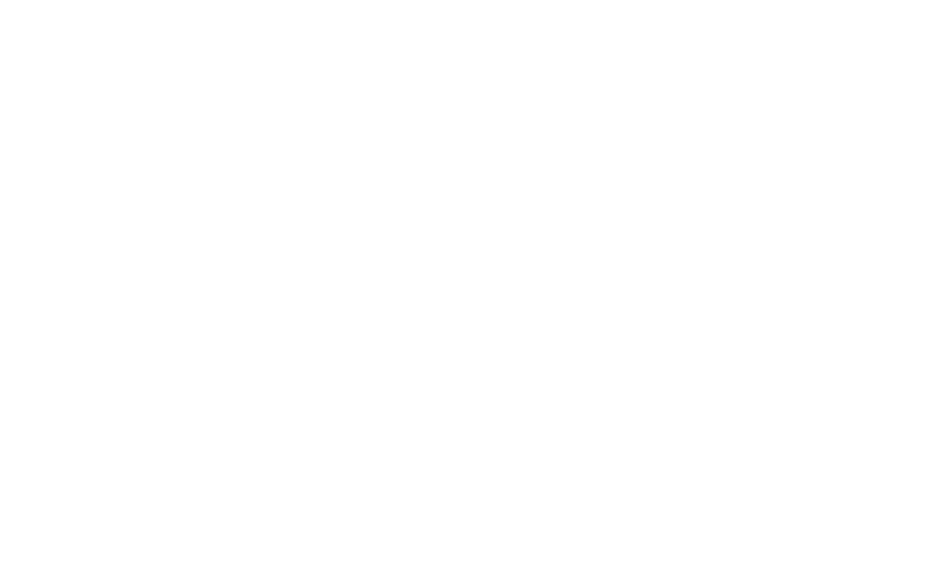
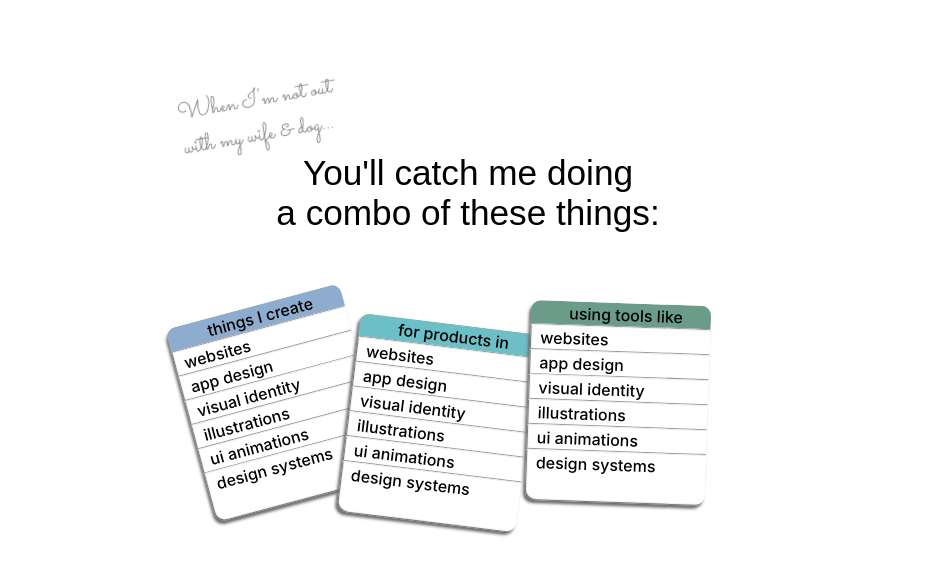
Before and after one commit to akhileshkumar09/portfolio-project, a React (Create React App) app: page / in a window 1280 px wide. Shown: the part 2645-3220 px from the top of the page, without its empty margins (172-1108 px from the left). Before the commit the page ends 2588 px from the top, so only its background shows below. Built offline with nearby package versions, Linux system fonts and the light colour scheme.

Commit message:
added skill page to the main page"

```diff
--- a/public/index.html
+++ b/public/index.html
@@ -15,15 +15,9 @@
       user's mobile device or desktop. See https://developers.google.com/web/fundamentals/web-app-manifest/
     -->
     <link rel="manifest" href="%PUBLIC_URL%/manifest.json" />
-    <!--
-      Notice the use of %PUBLIC_URL% in the tags above.
-      It will be replaced with the URL of the `public` folder during the build.
-      Only files inside the `public` folder can be referenced from the HTML.
-
-      Unlike "/favicon.ico" or "favicon.ico", "%PUBLIC_URL%/favicon.ico" will
-      work correctly both with client-side routing and a non-root public URL.
-      Learn how to configure a non-root public URL by running `npm run build`.
-    -->
+    <link rel="preconnect" href="https://fonts.googleapis.com">
+<link rel="preconnect" href="https://fonts.gstatic.com" crossorigin>
+<link href="https://fonts.googleapis.com/css2?family=Sacramento&display=swap" rel="stylesheet">
     <title>React App</title>
   </head>
   <body>
--- /dev/null
+++ b/src/components/skills-components/SkillCard.css
@@ -0,0 +1,20 @@
+*{
+    padding: 0;
+    margin: 0;
+    box-sizing: border-box;
+}
+.skillCard{
+    position: relative;
+    background: white;
+    width: 180px;
+    height: 200px;
+    overflow: hidden;
+    text-align: left;
+    border-radius: 10px;
+    box-shadow: -2px 3px 3px rgb(109, 107, 107), inset 1px -1px 1px rgb(109, 107, 107);
+}
+.skillCard p{
+    /* padding-left: 20px; */
+    padding: 2px 0 1px 10px;
+    font-weight: 500;
+}
--- /dev/null
+++ b/src/components/skills-components/SkillCard.js
@@ -0,0 +1,24 @@
+import React from 'react'
+import './SkillCard.css'
+
+function SkillCard(props) {
+  return (
+    <div className='skillCard' style={props.cardStyle}>
+    <p className='area' style={props.style}>{props.first}</p>
+    <hr></hr>
+    <p>{props.second}</p>
+    <hr></hr>
+    <p>{props.third}</p>
+    <hr></hr>
+    <p>{props.forth}</p>
+    <hr></hr>
+    <p>{props.fifth}</p>
+    <hr></hr>
+    <p>{props.sixth}</p>
+    <hr></hr>
+    <p>{props.seventh}</p>
+    </div>
+  )
+}
+
+export default SkillCard
--- a/src/components/work-component/workPic.css
+++ b/src/components/work-component/workPic.css
@@ -50,6 +50,9 @@
     padding: 5px 10px;
     font-weight: 500;
 }
+.open-case:active{
+    box-shadow: 3px 3px 5px black;
+}
 .arrow{
     font-size: 1.3rem;
 }
--- a/src/pages/MainPage.js
+++ b/src/pages/MainPage.js
@@ -3,6 +3,7 @@ import Header from '../components/Header'
 import FirstPage from '../components/FirstPage'
 import Story from './story/Story'
 import Work from './work/Work'
+import Skills from './skill/Skills'
 
 function MainPage() {
   return (
@@ -11,6 +12,7 @@ function MainPage() {
         <FirstPage/>
         <Story/>
         <Work/>
+        <Skills/>
     </div>
   )
 }
--- /dev/null
+++ b/src/pages/skill/Skill.css
@@ -0,0 +1,55 @@
+.skills{
+    width: 84%;
+    min-height: 100vh;
+    margin: 150px auto;
+}
+.intro-light-text{
+    position: relative;
+    width: 160px;
+    font-family: "Sacramento", cursive;
+    text-align: left;
+    color: gray;
+    font-weight: 100;
+    font-size: 1.5rem;
+    transform: rotate(-10deg);
+    left: 250px;
+}
+.intro-dark-text{
+    width: 400px;
+    font-size: 2.2rem;
+    margin: auto;
+    font-weight: 500;
+    font-family: sans-serif;
+}
+.skills-card{
+    width: 600px;
+    margin: 70px auto;
+    display: flex;
+}
+
+@keyframes slideFromLeft {
+    0% {
+      transform: translateX(-300px) rotate(-15deg); /* Start off-screen left */
+    }
+    100% {
+      transform: translateX(0) rotate(-15deg); /* End in final position */
+    }
+  }
+
+  @keyframes slideFromRight {
+    0% {
+      transform: translateX(300px) rotate(7deg); /* Start off-screen right */
+    }
+    100% {
+      transform: translateX(0) rotate(7deg); /* End in final position */
+    }
+  }
+
+  @keyframes slideFromBottom {
+    0% {
+      transform: translateY(300px) rotate(2deg); /* Start off-screen bottom */
+    }
+    100% {
+      transform: translateY(0) rotate(2deg); /* End in final position */
+    }
+  }
--- /dev/null
+++ b/src/pages/skill/Skills.js
@@ -0,0 +1,58 @@
+import React from 'react'
+import './Skill.css'
+import SkillCard from '../../components/skills-components/SkillCard'
+
+function Skills() {
+  const cardStyle1 = {
+    position : 'relative',
+    left : '20px',
+    transform : `rotate(${-15}deg)`,
+    animation : 'slideFromLeft 1s ease-out',
+  }
+  const cardStyle2 = {
+    top : '20px',
+    transform : `rotate(${7}deg)`,
+    animation : 'slideFromBottom  1s ease-out',
+  }
+  const cardStyle3 = {
+    transform : `rotate(${2}deg)`,
+    animation : 'slideFromRight 1s ease-out',
+  }
+  const style1 = {
+    textAlign : 'center',
+    backgroundColor : '#8EACCD',
+  }
+  const style2 = {
+    textAlign : 'center',
+    backgroundColor : '#6CBEC7',
+  }
+  const style3 = {
+    textAlign : 'center',
+    backgroundColor : '#6A9C89',
+  }
+  return (
+    <div className='skills'>
+        <div className='intro-light-text'>
+            <p>When I'm not out with my wife & dog...</p>
+        </div>
+        <div className='intro-dark-text'>
+            <p>You'll catch me doing <br/>a combo of these things:</p>
+        </div>
+        <div className='skills-card'>
+            <SkillCard cardStyle={cardStyle1} style = {style1} first = {'things I create'} second = {'websites'}
+            third = {'app design'} forth = {'visual identity'} fifth = {'illustrations'}
+            sixth = {'ui animations'} seventh = {'design systems'}/>
+
+            <SkillCard cardStyle={cardStyle2} style = {style2} first = {'for products in'} second = {'websites'}
+            third = {'app design'} forth = {'visual identity'} fifth = {'illustrations'}
+            sixth = {'ui animations'} seventh = {'design systems'}/>
+
+            <SkillCard cardStyle={cardStyle3} style = {style3} first = {'using tools like'} second = {'websites'}
+            third = {'app design'} forth = {'visual identity'} fifth = {'illustrations'}
+            sixth = {'ui animations'} seventh = {'design systems'}/>
+        </div>
+    </div>
+  )
+}
+
+export default Skills
```
